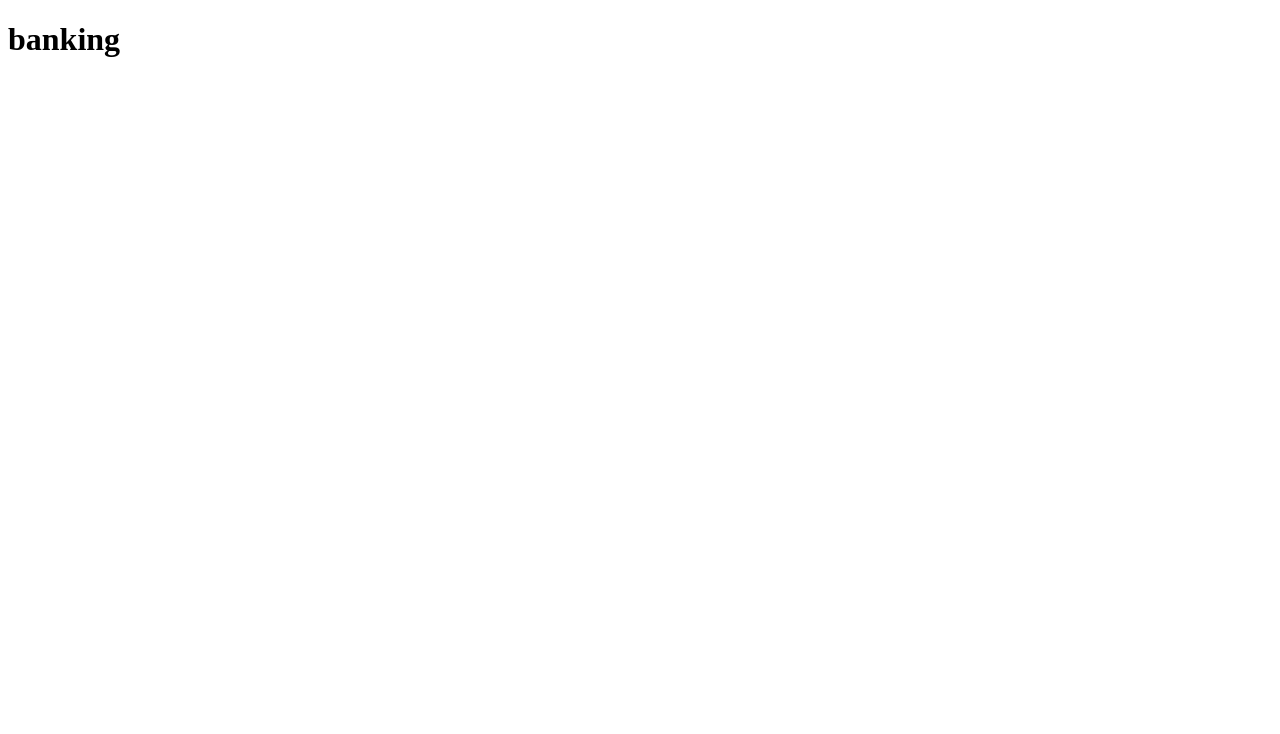
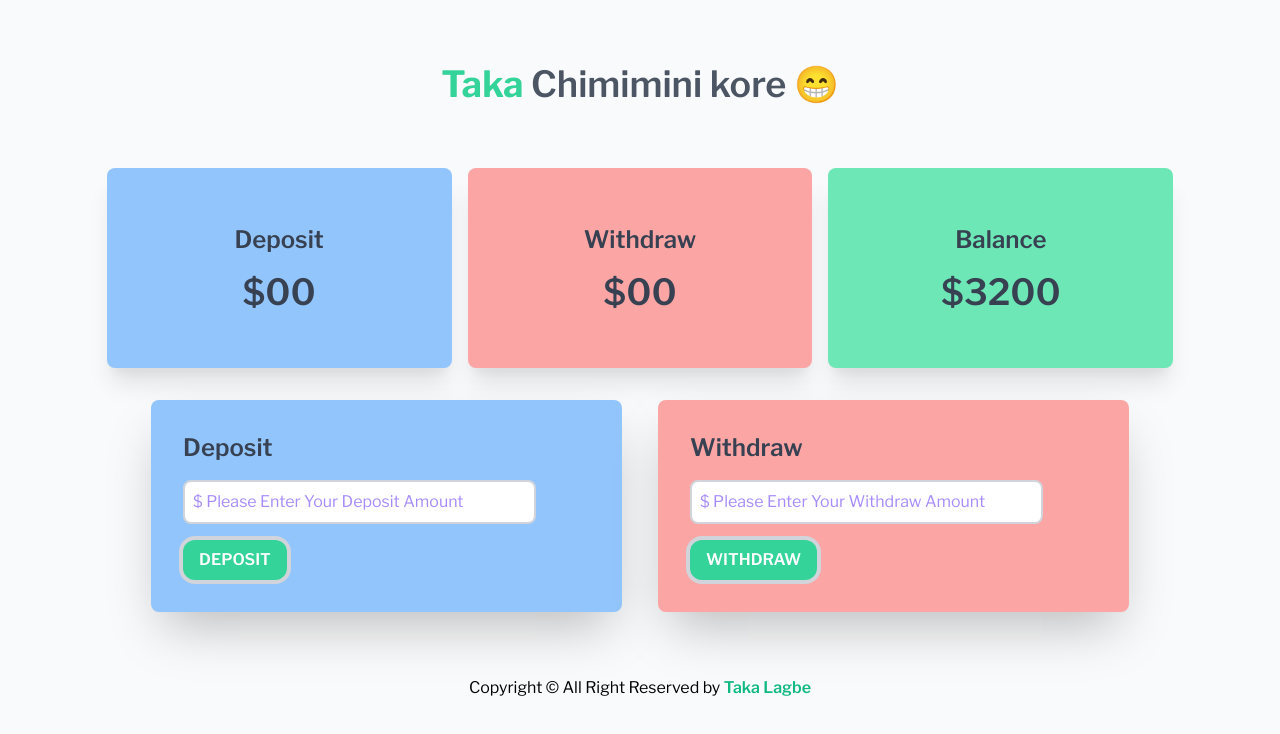
Before and after one commit to farhan-nahid/taka-lagbe, a plain HTML site: page banking.html in a window 1280 px wide. Drawn offline with nearby package versions, Linux system fonts and the light colour scheme.

Commit message:
design added

```diff
--- a/banking.html
+++ b/banking.html
@@ -5,8 +5,138 @@
     <meta http-equiv="X-UA-Compatible" content="IE=edge" />
     <meta name="viewport" content="width=device-width, initial-scale=1.0" />
     <title>Banking Page</title>
+    <link rel="shortcut icon" href="favicon.ico" type="image/x-icon" />
+    <!-- tailwind css link -->
+    <link
+      href="https://unpkg.com/tailwindcss@^2/dist/tailwind.min.css"
+      rel="stylesheet"
+    />
+    <!-- custom css -->
+    <link rel="stylesheet" href="./style.css" />
   </head>
-  <body class="bg-gray-100">
-    <h1>banking</h1>
+  <body class="bg-gray-50">
+    <header>
+      <h1 class="text-center text-4xl font-semibold my-16 text-gray-600">
+        <span class="text-green-400 font-bold">Taka </span>Chimimini kore 😁
+      </h1>
+    </header>
+    <main class="w-10/12 m-auto">
+      <!-- banking card section start -->
+      <section class="grid grid-cols-3 gap-4 text-center font-semibold">
+        <!-- single card -->
+        <div class="bg-blue-300 rounded-lg py-14 shadow-xl text-gray-700">
+          <h4 class="text-2xl">Deposit</h4>
+          <h2 class="text-4xl mt-4">$<span id="deposit__amount">00</span></h2>
+        </div>
+        <!-- single card -->
+        <div class="bg-red-300 rounded-lg py-14 shadow-xl text-gray-700">
+          <h4 class="text-2xl">Withdraw</h4>
+          <h2 class="text-4xl mt-4">$<span id="deposit__amount">00</span></h2>
+        </div>
+        <!-- single card -->
+        <div class="bg-green-300 rounded-lg py-14 shadow-xl text-gray-700">
+          <h4 class="text-2xl">Balance</h4>
+          <h2 class="text-4xl mt-4">$<span id="deposit__amount">3200</span></h2>
+        </div>
+      </section>
+      <!-- banking card section end -->
+
+      <!-- input banking start -->
+      <section
+        class="grid grid-cols-2 gap-9 font-semibold w-11/12 mx-auto mt-8"
+      >
+        <div class="bg-blue-300 rounded-lg py-8 shadow-2xl text-gray-700">
+          <h4 class="text-2xl ml-8">Deposit</h4>
+          <input
+            type="email"
+            id="email__input"
+            class="
+              placeholder-purple-400
+              focus:placeholder-purple-300
+              p-2
+              ml-8
+              my-4
+              rounded-lg
+              block
+              w-3/4
+              mb-4
+              focus:border-gray-400
+              border-2 border-gray-300
+              outline-none
+            "
+            placeholder="$ Please Enter Your Deposit Amount"
+          />
+          <button
+            id="deposit__button"
+            class="
+              ring-4 ring-gray-300
+              text-white
+              font-semibold
+              rounded-xl
+              bg-green-400
+              ml-8
+              px-4
+              py-2
+              uppercase
+            "
+          >
+            Deposit
+          </button>
+        </div>
+        <!-- single card -->
+        <div class="bg-red-300 rounded-lg py-8 shadow-2xl text-gray-700">
+          <h4 class="text-2xl ml-8">Withdraw</h4>
+          <input
+            type="email"
+            id="email__input"
+            class="
+              placeholder-purple-400
+              focus:placeholder-purple-300
+              p-2
+              ml-8
+              my-4
+              rounded-lg
+              block
+              w-3/4
+              mb-4
+              focus:border-gray-400
+              border-2 border-gray-300
+              outline-none
+            "
+            placeholder="$ Please Enter Your Withdraw Amount"
+          />
+          <button
+            id="withdraw__button"
+            class="
+              ring-4 ring-gray-300
+              text-white
+              font-semibold
+              rounded-xl
+              bg-green-400
+              ml-8
+              px-4
+              py-2
+              uppercase
+            "
+          >
+            Withdraw
+          </button>
+        </div>
+      </section>
+      <!-- input banking end -->
+    </main>
+    <footer>
+      <p class="text-center mt-16">
+        Copyright &copy; All Right Reserved by
+        <a
+          href="https://github.com/farhan-nahid"
+          target="_blank"
+          class="font-semibold text-green-500"
+          >Taka Lagbe</a
+        >
+      </p>
+    </footer>
+    <!-- custom js file -->
+    <script src="./index.js"></script>
   </body>
 </html>
--- a/index.js
+++ b/index.js
@@ -1,3 +1,10 @@
+/*
+  =================
+      login js
+  ==================
+*/
+
+
 document
   .getElementById("validate__button")
   .addEventListener("click", function () {
@@ -7,8 +14,24 @@ document
       email.value == "taka.lagbe@gmail.com" &&
       password.value == "taka.lagbe"
     ) {
-      location.href = "./banking.html";
+      return (location.href = "./banking.html");
+    } else if (
+      typeof email.value != "string" ||
+      typeof password.value != "string"
+    ) {
+      return alert("Please Enter a String Type Value!!");
+    } else if (
+      email.value == (null || undefined) ||
+      password.value == (null || undefined)
+    ) {
+      return alert("Email or Password can't be null or undefined");
     } else {
-      console.log("logout");
+      return alert("You Enter invalid Email or Password!!");
     }
   });
+
+/*
+  =================
+      banking js
+  ==================
+*/
```
Also changed, not shown: index.html (+15 -3 lines), favicon.ico (added).
